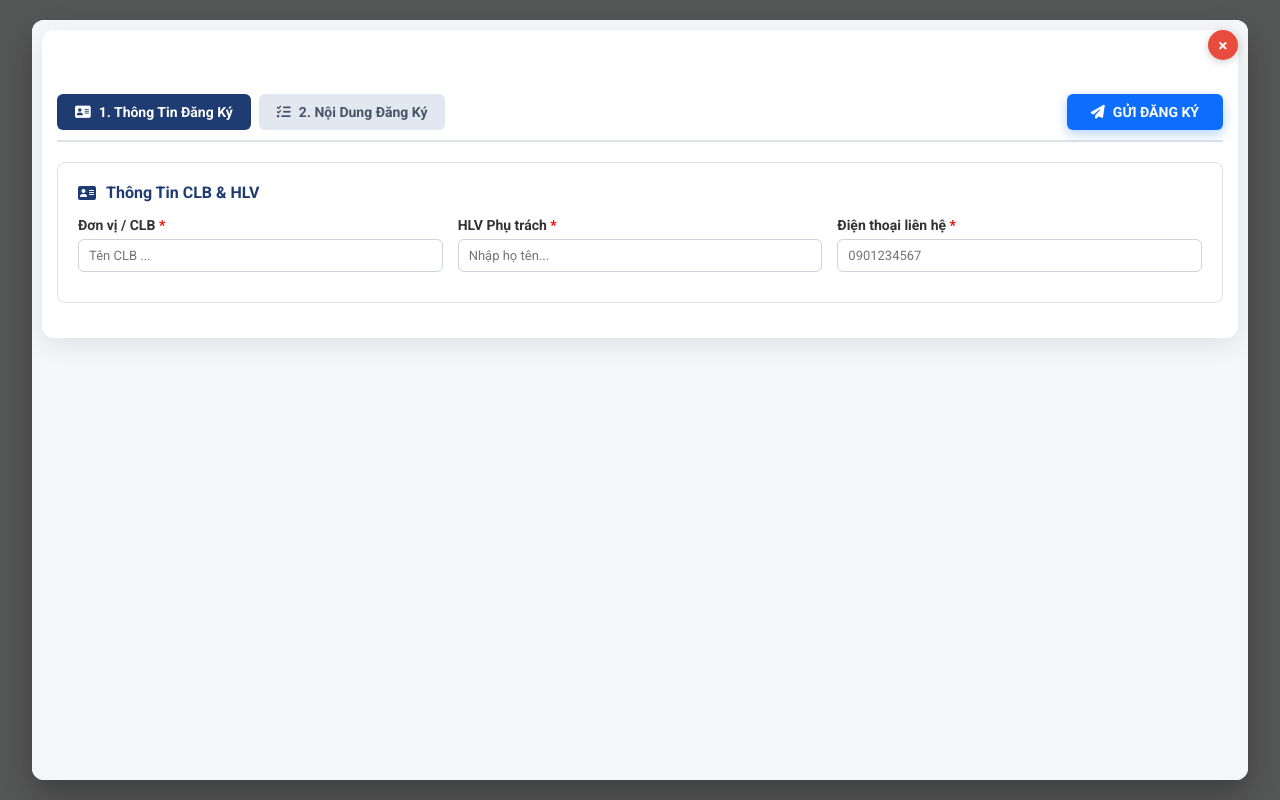
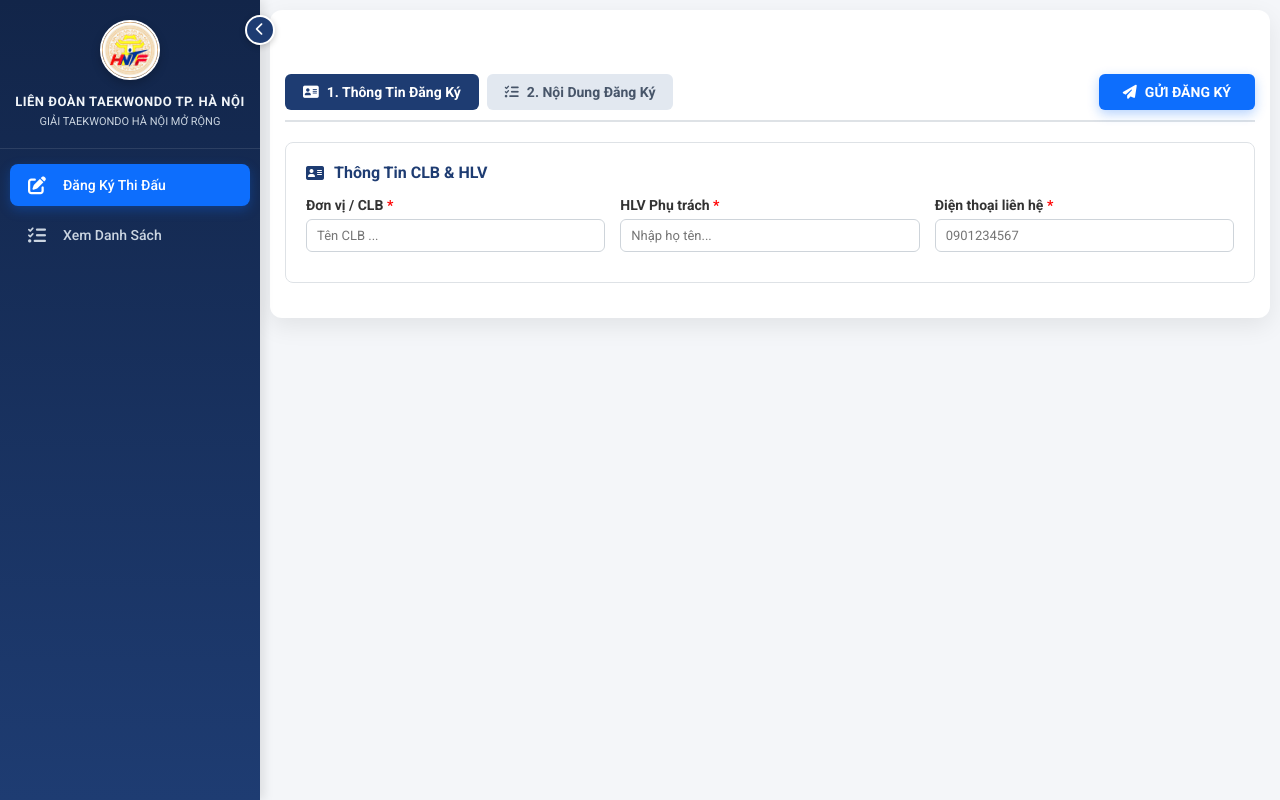
Before and after one commit to tkdhanoi/dkythidau, a plain HTML site: page index.html in a window 1280 px wide. Both pictures are taken after a click on the button "Đăng Ký Thi Đấu". Drawn offline with Linux system fonts and the light colour scheme; no server answers.

Commit message:
Update index.html

```diff
--- a/index.html
+++ b/index.html
@@ -3,219 +3,314 @@
 <head>
     <meta charset="UTF-8">
     <meta name="viewport" content="width=device-width, initial-scale=1.0">
-    <title>Đăng Ký Thi Đấu</title>
+    <title>Quản Lý Thi Đấu - Liên Đoàn Taekwondo TP. Hà Nội</title>
 
     <!-- Font Awesome -->
     <link rel="stylesheet" href="https://cdnjs.cloudflare.com/ajax/libs/font-awesome/6.4.0/css/all.min.css">
+    <!-- Google Fonts -->
+    <link href="https://fonts.googleapis.com/css2?family=Roboto:wght@300;400;500;700&display=swap" rel="stylesheet">
 
     <style>
+        :root {
+            --sidebar-width: 260px;
+            --sidebar-collapsed-width: 70px;
+            --primary-color: #1e3c72;
+            --primary-dark: #122549;
+            --accent-color: #0d6efd;
+            --success-color: #198754;
+            --text-light: #ffffff;
+            --text-dark: #333333;
+            --bg-body: #f4f7f6;
+            --transition-speed: 0.3s;
+        }
+
         * {
             box-sizing: border-box;
             margin: 0;
             padding: 0;
-            font-family: 'Segoe UI', Tahoma, Geneva, Verdana, sans-serif;
+            font-family: 'Roboto', 'Segoe UI', Tahoma, Geneva, Verdana, sans-serif;
         }
 
         body {
-            background-color: #f4f7f6;
-            background-image: linear-gradient(rgba(244, 247, 246, 0.9), rgba(244, 247, 246, 0.9)), url('logo.jpg');
-            background-repeat: no-repeat;
-            background-position: center;
-            background-size: 500px;
-            color: #333;
+            background-color: var(--bg-body);
+            color: var(--text-dark);
             display: flex;
-            flex-direction: column;
-            align-items: center;
-            justify-content: center;
             height: 100vh;
             overflow: hidden;
         }
 
-        .container {
+        /* --- SIDEBAR LEFT --- */
+        .sidebar {
+            width: var(--sidebar-width);
+            background: linear-gradient(180deg, var(--primary-dark) 0%, var(--primary-color) 100%);
+            color: var(--text-light);
+            display: flex;
+            flex-direction: column;
+            justify-content: space-between;
+            transition: width var(--transition-speed) ease;
+            z-index: 100;
+            box-shadow: 4px 0 10px rgba(0, 0, 0, 0.1);
+            position: relative;
+            flex-shrink: 0;
+        }
+
+        /* Khi sidebar thu nhỏ */
+        .sidebar.collapsed {
+            width: var(--sidebar-collapsed-width);
+        }
+
+        /* Header của Sidebar */
+        .sidebar-header {
+            padding: 20px 15px;
             text-align: center;
-            background: rgba(255, 255, 255, 0.95);
-            padding: 30px 20px;
-            border-radius: 16px;
-            box-shadow: 0 10px 30px rgba(0, 0, 0, 0.1);
-            max-width: 500px;
-            width: 100%;
-            backdrop-filter: blur(5px);
+            border-bottom: 1px solid rgba(255, 255, 255, 0.1);
+            white-space: nowrap;
+            overflow: hidden;
         }
 
         .logo-img {
-            width: 100px;
-            height: 100px;
+            width: 60px;
+            height: 60px;
             object-fit: cover;
             border-radius: 50%;
             margin-bottom: 10px;
-            box-shadow: 0 4px 10px rgba(0, 0, 0, 0.15);
-            border: 3px solid #fff;
+            box-shadow: 0 4px 10px rgba(0, 0, 0, 0.2);
+            border: 2px solid #fff;
+            transition: all var(--transition-speed) ease;
         }
 
-        h1 {
-            margin-bottom: 5px;
-            color: #1e3c72;
-            font-size: clamp(20px, 4vw, 22px);
+        .sidebar.collapsed .logo-img {
+            width: 40px;
+            height: 40px;
+            margin-bottom: 0;
+        }
+
+        .brand-titles {
+            transition: opacity var(--transition-speed) ease;
+        }
+
+        .sidebar.collapsed .brand-titles {
+            display: none;
+        }
+
+        .sidebar-header h1 {
+            font-size: 13px;
+            color: #f1f5f9;
+            font-weight: 700;
             text-transform: uppercase;
             letter-spacing: 0.5px;
+            line-height: 1.3;
         }
 
-        h2 {
-            margin-bottom: 35px;
-            color: #2c3e50;
-            font-size: clamp(16px, 3.5vw, 18px);
-            font-weight: 500;
+        .sidebar-header h2 {
+            font-size: 11px;
+            color: #cbd5e1;
+            font-weight: 400;
+            margin-top: 4px;
         }
 
-        .tab-menu {
-            display: flex;
-            justify-content: center;
-            gap: 10px;
-            width: 100%;
-        }
-
-        .tab-btn {
-            flex: 1;
-            text-decoration: none;
-            padding: 12px 10px;
-            font-size: 14px;
-            font-weight: 600;
-            border-radius: 8px;
-            border: none;
-            cursor: pointer;
-            transition: all 0.3s ease;
-            box-shadow: 0 4px 6px rgba(0,0,0,0.05);
-            display: inline-flex;
-            align-items: center;
-            justify-content: center;
-            gap: 8px;
-        }
-
-        .tab-btn:hover {
-            transform: translateY(-2px);
-            box-shadow: 0 6px 12px rgba(0,0,0,0.1);
-        }
-
-        .tab-btn.register { background-color: #0d6efd; color: white; }
-        .tab-btn.register:hover { background-color: #0b5ed7; }
-
-        .tab-btn.danhsach { background-color: #198754; color: white; }
-        .tab-btn.danhsach:hover { background-color: #157347; }
-
-        .modal {
-            display: none;
-            position: fixed;
-            top: 0; left: 0;
-            width: 100vw; height: 100vh;
-            background-color: rgba(0, 0, 0, 0.65);
-            backdrop-filter: blur(4px);
-            z-index: 1000;
-            align-items: center;
-            justify-content: center;
-            animation: fadeIn 0.25s ease-out;
-        }
-
-        .modal.active { display: flex; }
-
-        .modal-content {
-            background: #fff;
-            width: 95%; height: 95vh;
-            max-width: 1400px;
-            border-radius: 12px;
-            position: relative;
-            box-shadow: 0 15px 35px rgba(0, 0, 0, 0.3);
-            display: flex;
-            flex-direction: column;
-            overflow: hidden;
-            animation: scaleUp 0.25s ease-out;
-        }
-
-        .close-btn {
+        /* Nút Thu nhỏ / Mở rộng Sidebar */
+        .toggle-btn {
             position: absolute;
-            top: 10px; right: 10px;
-            width: 30px; height: 30px;
-            background: #e74c3c;
-            color: white;
-            border: none;
+            top: 15px;
+            right: -15px;
+            width: 30px;
+            height: 30px;
+            background-color: var(--primary-color);
+            color: #fff;
+            border: 2px solid #fff;
             border-radius: 50%;
-            font-size: 18px;
-            font-weight: bold;
             cursor: pointer;
             display: flex;
             align-items: center;
             justify-content: center;
-            z-index: 10;
-            box-shadow: 0 2px 8px rgba(0,0,0,0.2);
-            transition: background 0.2s, transform 0.2s;
+            box-shadow: 0 2px 6px rgba(0,0,0,0.2);
+            z-index: 101;
+            transition: transform var(--transition-speed) ease;
         }
 
-        .close-btn:hover {
-            background: #c0392b;
-            transform: scale(1.1);
+        .toggle-btn:hover {
+            background-color: var(--accent-color);
         }
 
-        .modal-iframe {
-            width: 100%; height: 100%;
-            border: none;
+        .sidebar.collapsed .toggle-btn i {
+            transform: rotate(180deg);
         }
 
-        @keyframes fadeIn { from { opacity: 0; } to { opacity: 1; } }
-        @keyframes scaleUp { from { transform: scale(0.95); opacity: 0; } to { transform: scale(1); opacity: 1; } }
+        /* Navigation Menu */
+        .sidebar-menu {
+            list-style: none;
+            padding: 15px 10px;
+            flex: 1;
+            overflow-y: auto;
+            overflow-x: hidden;
+        }
+
+        .menu-item {
+            margin-bottom: 8px;
+        }
+
+        .nav-btn {
+            width: 100%;
+            display: flex;
+            align-items: center;
+            gap: 15px;
+            padding: 12px 16px;
+            background: transparent;
+            color: #cbd5e1;
+            border: none;
+            border-radius: 8px;
+            font-size: 14px;
+            font-weight: 500;
+            cursor: pointer;
+            text-align: left;
+            transition: all 0.25s ease;
+            white-space: nowrap;
+        }
+
+        .nav-btn i {
+            font-size: 18px;
+            min-width: 22px;
+            text-align: center;
+        }
+
+        .nav-btn span {
+            transition: opacity var(--transition-speed) ease;
+        }
+
+        .sidebar.collapsed .nav-btn span {
+            display: none;
+        }
+
+        .sidebar.collapsed .nav-btn {
+            justify-content: center;
+            padding: 12px 0;
+        }
+
+        .nav-btn:hover {
+            background: rgba(255, 255, 255, 0.1);
+            color: #ffffff;
+        }
+
+        .nav-btn.register.active {
+            background: var(--accent-color);
+            color: #ffffff;
+            box-shadow: 0 4px 12px rgba(13, 110, 253, 0.3);
+        }
+
+        .nav-btn.danhsach.active {
+            background: var(--success-color);
+            color: #ffffff;
+            box-shadow: 0 4px 12px rgba(25, 135, 84, 0.3);
+        }
+
+        /* --- MAIN CONTENT AREA --- */
+        .main-content {
+            flex: 1;
+            display: flex;
+            flex-direction: column;
+            height: 100vh;
+            overflow: hidden;
+            position: relative;
+        }
+
+        .content-iframe {
+            width: 100%;
+            height: 100%;
+            border: none;
+            background-color: #ffffff;
+            background-image: linear-gradient(rgba(244, 247, 246, 0.92), rgba(244, 247, 246, 0.92)), url('logo.jpg');
+            background-repeat: no-repeat;
+            background-position: center;
+            background-size: 350px;
+        }
+
+        /* Responsive trên thiết bị di động */
+        @media (max-width: 768px) {
+            .sidebar {
+                position: fixed;
+                left: 0;
+                top: 0;
+                height: 100vh;
+            }
+            .sidebar.collapsed {
+                left: calc(-1 * var(--sidebar-width));
+            }
+            .toggle-btn {
+                right: -35px;
+            }
+            .sidebar.collapsed .toggle-btn i {
+                transform: rotate(0deg);
+            }
+        }
     </style>
 </head>
 <body>
 
-    <div class="container">
-        <img src="logo.jpg" alt="Logo Taekwondo" class="logo-img" onerror="this.style.display='none'">
+    <!-- SIDEBAR LEFT -->
+    <aside class="sidebar" id="sidebar">
+        <!-- Nút thu nhỏ/mở rộng sidebar -->
+        <button class="toggle-btn" id="toggleBtn" onclick="toggleSidebar()" title="Thu nhỏ / Mở rộng">
+            <i class="fa-solid fa-chevron-left"></i>
+        </button>
 
-        <h1>LIÊN ĐOÀN TAEKWONDO TP. HÀ NỘI</h1>
-        <h2>GIẢI TAEKWONDO HÀ NỘI MỞ RỘNG</h2>
+        <div>
+            <div class="sidebar-header">
+                <img src="logo.jpg" alt="Logo Taekwondo" class="logo-img" onerror="this.style.display='none'">
+                <div class="brand-titles">
+                    <h1>LIÊN ĐOÀN TAEKWONDO TP. HÀ NỘI</h1>
+                    <h2>GIẢI TAEKWONDO HÀ NỘI MỞ RỘNG</h2>
+                </div>
+            </div>
 
-        <div class="tab-menu">
-            <button type="button" onclick="openModal('dangky.html')" class="tab-btn register">
-                <i class="fa-solid fa-pen-to-square"></i> Đăng Ký Thi Đấu
-            </button>
-            <button type="button" onclick="openModal('danhsach.html')" class="tab-btn danhsach">
-                <i class="fa-solid fa-list-check"></i> Xem Danh Sách
-            </button>
+            <ul class="sidebar-menu">
+                <li class="menu-item">
+                    <button type="button" onclick="loadPage('dangky.html', this)" class="nav-btn register active" title="Đăng Ký Thi Đấu">
+                        <i class="fa-solid fa-pen-to-square"></i>
+                        <span>Đăng Ký Thi Đấu</span>
+                    </button>
+                </li>
+                <li class="menu-item">
+                    <button type="button" onclick="loadPage('danhsach.html', this)" class="nav-btn danhsach" title="Xem Danh Sách">
+                        <i class="fa-solid fa-list-check"></i>
+                        <span>Xem Danh Sách</span>
+                    </button>
+                </li>
+            </ul>
         </div>
-    </div>
+    </aside>
 
-    <!-- Modal hiển thị Iframe -->
-    <div id="popupModal" class="modal">
-        <div class="modal-content">
-            <button type="button" class="close-btn" onclick="closeModal()" title="Đóng">&times;</button>
-            <iframe id="modalIframe" class="modal-iframe" src=""></iframe>
-        </div>
-    </div>
+    <!-- MAIN CONTENT AREA -->
+    <main class="main-content">
+        <iframe id="mainIframe" class="content-iframe" src="dangky.html"></iframe>
+    </main>
 
     <script>
-        function openModal(url) {
-            const modal = document.getElementById('popupModal');
-            const iframe = document.getElementById('modalIframe');
+        // Mặc định load trang dangky.html
+        window.addEventListener('DOMContentLoaded', () => {
+            const defaultBtn = document.querySelector('.nav-btn.register');
+            if (defaultBtn) {
+                defaultBtn.classList.add('active');
+            }
+        });
+
+        // Hàm chuyển đổi nội dung hiển thị trong Iframe bên phải
+        function loadPage(url, btnElement) {
+            const iframe = document.getElementById('mainIframe');
             iframe.src = url;
-            modal.classList.add('active');
+
+            // Cập nhật trạng thái Active cho nút bấm
+            document.querySelectorAll('.nav-btn').forEach(btn => btn.classList.remove('active'));
+            if (btnElement) {
+                btnElement.classList.add('active');
+            }
         }
 
-        function closeModal() {
-            const modal = document.getElementById('popupModal');
-            const iframe = document.getElementById('modalIframe');
-            modal.classList.remove('active');
-            iframe.src = '';
+        // Hàm thu nhỏ / mở rộng Sidebar
+        function toggleSidebar() {
+            const sidebar = document.getElementById('sidebar');
+            sidebar.classList.toggle('collapsed');
         }
-
-        window.onclick = function(event) {
-            const modal = document.getElementById('popupModal');
-            if (event.target === modal) {
-                closeModal();
-            }
-        };
-
-        window.addEventListener('keydown', function(event) {
-            if (event.key === 'Escape') {
-                closeModal();
-            }
-        });
     </script>
 </body>
 </html>
```
